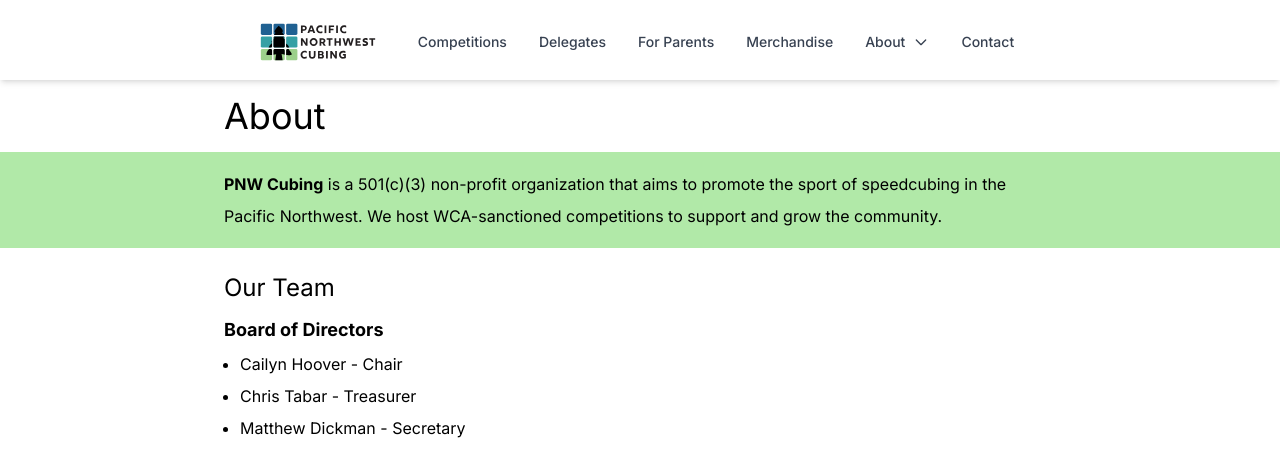
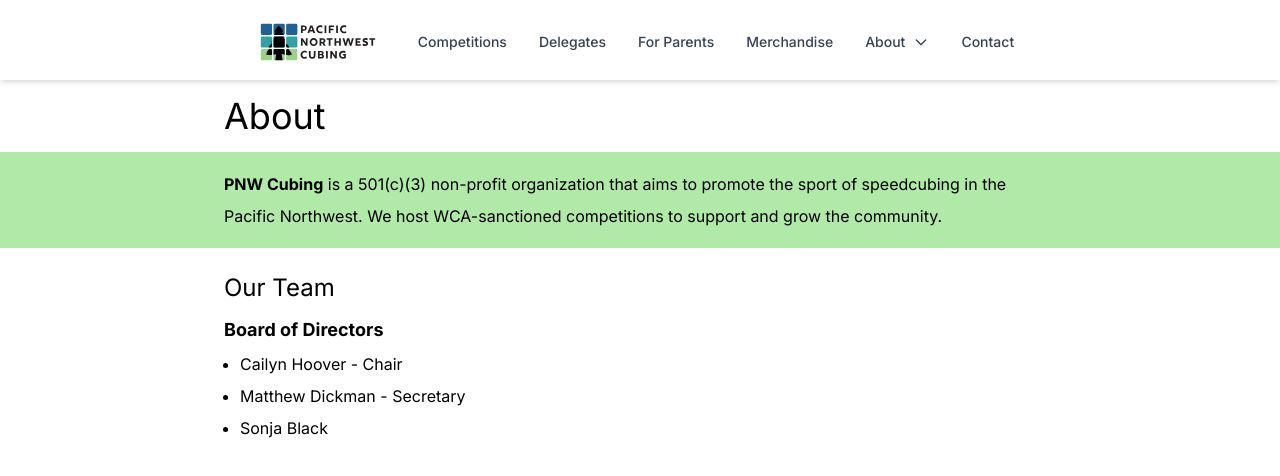
Before and after one commit to coder13/pnwcubing.com, a Next.js app: page /about in a window 1280 px wide. Shown: the top 476 px of the page. Built offline with nearby package versions, Linux system fonts and the light colour scheme.

Commit message:
-Chris +Sonja

```diff
--- a/src/app/about/page.tsx
+++ b/src/app/about/page.tsx
@@ -27,8 +27,8 @@ export default function About() {
           <h5 className="font-bold text-lg py-1">Board of Directors</h5>
           <ul className="flex flex-col px-4">
             <li className="list-disc">Cailyn Hoover - Chair</li>
-            <li className="list-disc">Chris Tabar - Treasurer</li>
             <li className="list-disc">Matthew Dickman - Secretary</li>
+            <li className="list-disc">Sonja Black</li>
           </ul>
         </div>
       </section>
```
